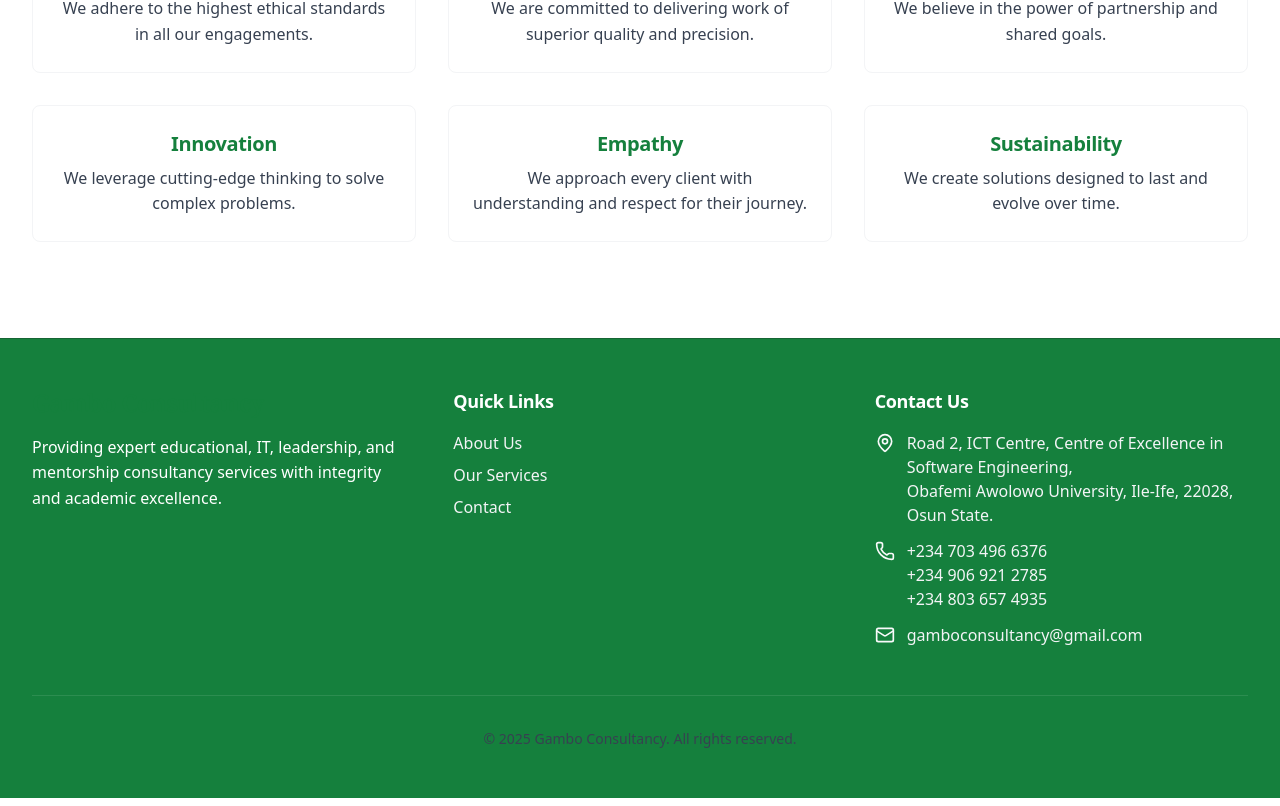
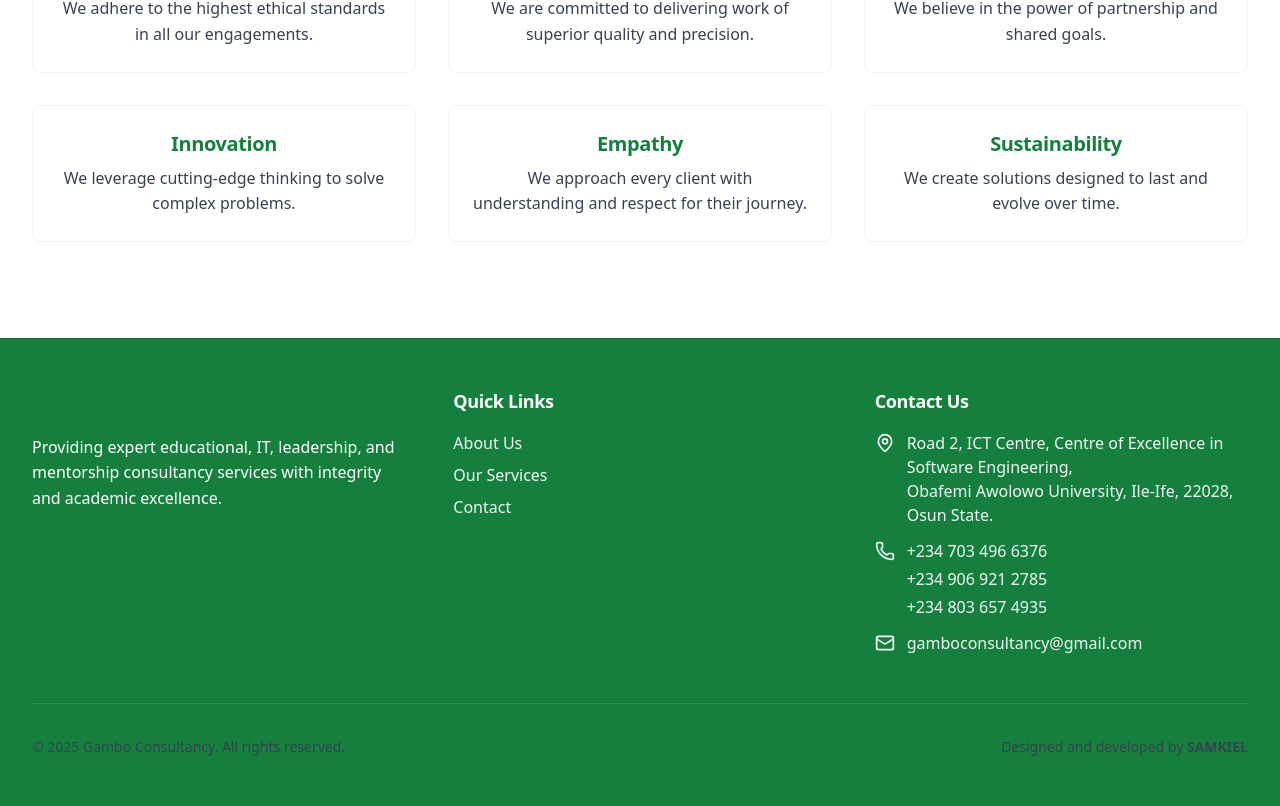
Before and after one commit to samkiell/GamboConsultancy, a Next.js app: page /about in a window 1280 px wide. Shown: the part 1591-2397 px from the top of the page. Built offline with nearby package versions, Linux system fonts and the light colour scheme.

Commit message:
feat: add `Footer` component with branding, quick links, contact details, and copyright information.

```diff
--- a/src/components/layout/Footer.tsx
+++ b/src/components/layout/Footer.tsx
@@ -44,29 +44,50 @@ export function Footer() {
             <div className="space-y-3">
               <div className="flex items-start">
                 <MapPin className="h-5 w-5 mr-3 text-brand-accent mt-0.5 shrink-0" />
-                <span className="text-gray-100">
+                <a
+                  href="https://maps.google.com/?q=Road+2,+ICT+Centre,+Centre+of+Excellence+in+Software+Engineering,+Obafemi+Awolowo+University,+Ile-Ife,+22028,+Osun+State"
+                  target="_blank"
+                  rel="noopener noreferrer"
+                  className="text-gray-100 hover:text-white transition-colors"
+                >
                   Road 2, ICT Centre, Centre of Excellence in Software Engineering,<br />
                   Obafemi Awolowo University, Ile-Ife, 22028, Osun State.
-                </span>
+                </a>
               </div>
               <div className="flex items-start">
                 <Phone className="h-5 w-5 mr-3 text-brand-accent mt-0.5 shrink-0" />
-                <div className="text-gray-100 flex flex-col">
-                  <span>+234 703 496 6376</span>
-                  <span>+234 906 921 2785</span>
-                  <span>+234 803 657 4935</span>
+                <div className="text-gray-100 flex flex-col space-y-1">
+                  <a href="tel:+2347034966376" className="hover:text-white transition-colors">+234 703 496 6376</a>
+                  <a href="tel:+2349069212785" className="hover:text-white transition-colors">+234 906 921 2785</a>
+                  <a href="tel:+2348036574935" className="hover:text-white transition-colors">+234 803 657 4935</a>
                 </div>
               </div>
               <div className="flex items-center">
                 <Mail className="h-5 w-5 mr-3 text-brand-accent shrink-0" />
-                <span className="text-gray-100">gamboconsultancy@gmail.com</span>
+                <a
+                  href="mailto:gamboconsultancy@gmail.com"
+                  className="text-gray-100 hover:text-white transition-colors"
+                >
+                  gamboconsultancy@gmail.com
+                </a>
               </div>
             </div>
           </div>
         </div>
 
-        <div className="mt-12 pt-8 border-t border-white/10 text-center text-gray-400 text-sm">
+        <div className="mt-12 pt-8 border-t border-white/10 flex flex-col md:flex-row justify-between items-center gap-4 text-white text-sm">
           <p>&copy; {currentYear} Gambo Consultancy. All rights reserved.</p>
+          <p>
+            Designed and developed by{' '}
+            <a
+              href="https://samkiel.dev"
+              target="_blank"
+              rel="noopener noreferrer"
+              className="font-semibold hover:text-brand-accent transition-colors"
+            >
+              SAMKIEL
+            </a>
+          </p>
         </div>
       </div>
     </footer>
```
